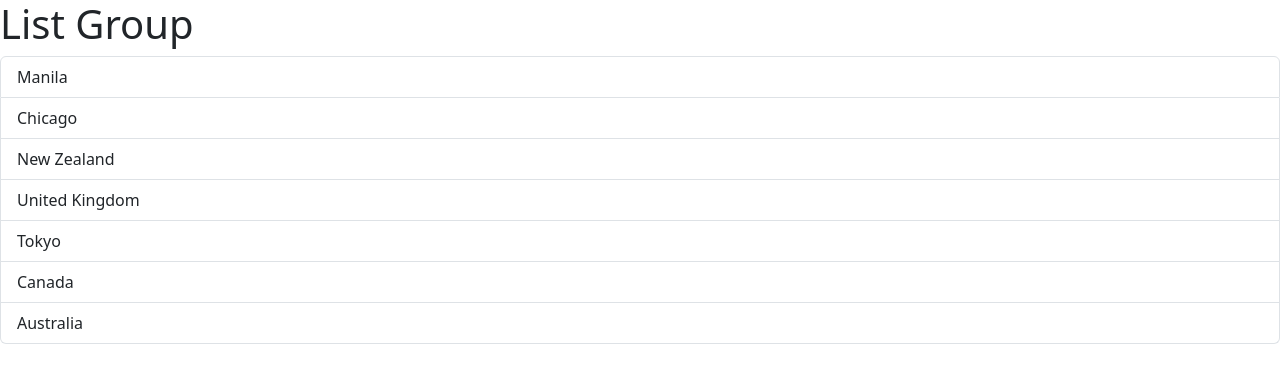
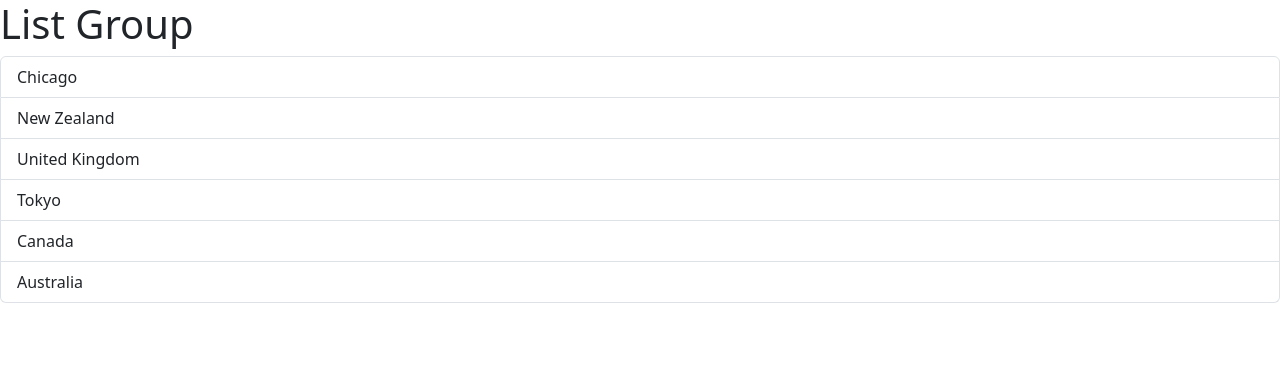
Before and after one commit to rosephdev/react-app-v1, a React (Vite) app: page / in a window 1280 px wide. Shown: the top 382 px of the page. Built offline with nearby package versions, Linux system fonts and the light colour scheme.

Commit message:
passing data via props

```diff
--- a/src/App.tsx
+++ b/src/App.tsx
@@ -1,10 +1,12 @@
 import ListGroup from "./components/ListGroup";
 // import Message from "./Message";
+
+import { items, heading } from "../src/data.js";
 
 function App() {
   return (
     <div>
-      <ListGroup />
+      <ListGroup heading={heading} items={items} />
     </div>
   );
 }
--- a/src/components/ListGroup.tsx
+++ b/src/components/ListGroup.tsx
@@ -4,6 +4,8 @@ import { MouseEvent } from "react";
 
 // Managing State using useState
 import { useState } from "react";
+
+// import { items, heading } from "../../src/data.js";
 
 // function ListGroup() {
 //   return (
@@ -28,19 +30,24 @@ import { useState } from "react";
 
 import React from "react";
 
-export default function ListGroup() {
+// ===== props
+interface ListProps {
+  items: string[];
+  heading: string;
+}
+export default function ListGroup({ heading, items }: ListProps) {
   // rendering items dynamically
 
-  //	Dynamic Render – v1
-  const items = [
-    "Manila",
-    "Chicago",
-    "New Zealand",
-    "United Kingdom",
-    "Tokyo",
-    "Canada",
-    "Australia",
-  ];
+  // //	Dynamic Render – v1
+  // const items = [
+  //   "Manila",
+  //   "Chicago",
+  //   "New Zealand",
+  //   "United Kingdom",
+  //   "Tokyo",
+  //   "Canada",
+  //   "Australia",
+  // ];
 
   // return (
   //   <>
@@ -158,10 +165,11 @@ export default function ListGroup() {
   // arr[0] // variable (selectedIndex)
   // arr[1] // updated function
   const [selectedIndex, setSelectedIndex] = useState(-1);
+
   // if the item is empty
   return (
     <>
-      <h1>List Group</h1>
+      <h1>{heading}</h1>
       {items.length === 0 && <p>No items found</p>}
       <ul className="list-group">
         {items.map((item, index) => (
--- a/src/data.js
+++ b/src/data.js
@@ -1,3 +1,13 @@
-const name = "Roseph Dev";
+export const name = "Roseph Dev";
 
-export default name;
+export const items = [
+  // "Manila",
+  "Chicago",
+  "New Zealand",
+  "United Kingdom",
+  "Tokyo",
+  "Canada",
+  "Australia",
+];
+
+export const heading = "List Group";
```
